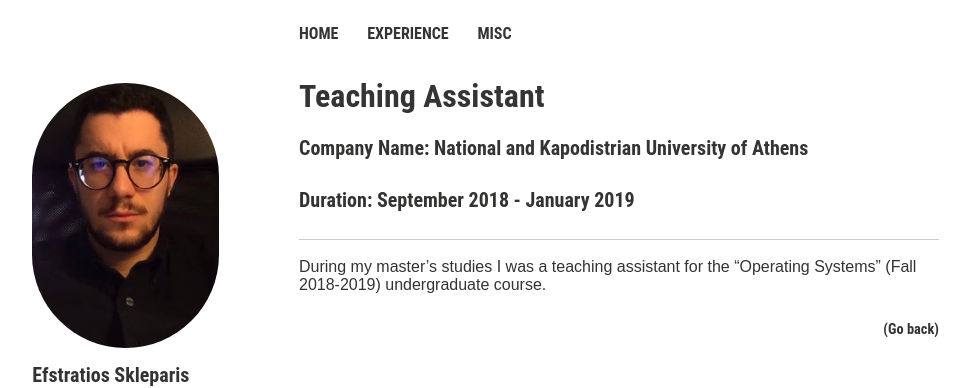
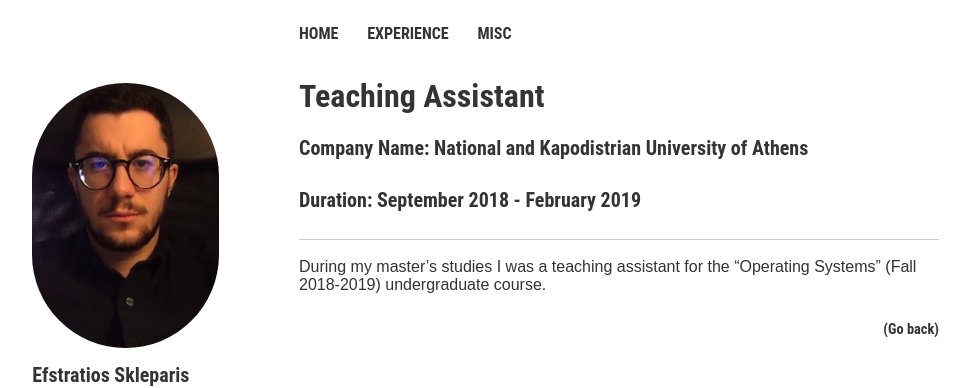
Before and after one commit to efstratios/efstratios.github.io, a Jekyll site: the page built from _posts/2018-09-10-MscUoA.md, in a window 1280 px wide. Shown: the top 388 px of the page, without its empty margins (21-991 px from the left). Built offline with Jekyll 4.4.1, drawn with Linux system fonts in a browser that asks for light colours.

```diff
--- a/_posts/2018-09-10-MscUoA.md
+++ b/_posts/2018-09-10-MscUoA.md
@@ -3,13 +3,13 @@ layout: post
 title: "Teaching Assistant"
 excerpt: "During my master's studies I was a teaching assistant"
 tags: [sample post, code, highlighting]
-end_date: 2019-01-10
+end_date: 2019-02-10
 share: true
 ---
 
 ### Company Name: [National and Kapodistrian University of Athens](https://en.uoa.gr/)
 
-### Duration: September 2018 - January 2019
+### Duration: September 2018 - February 2019
 
 ---
 
```
